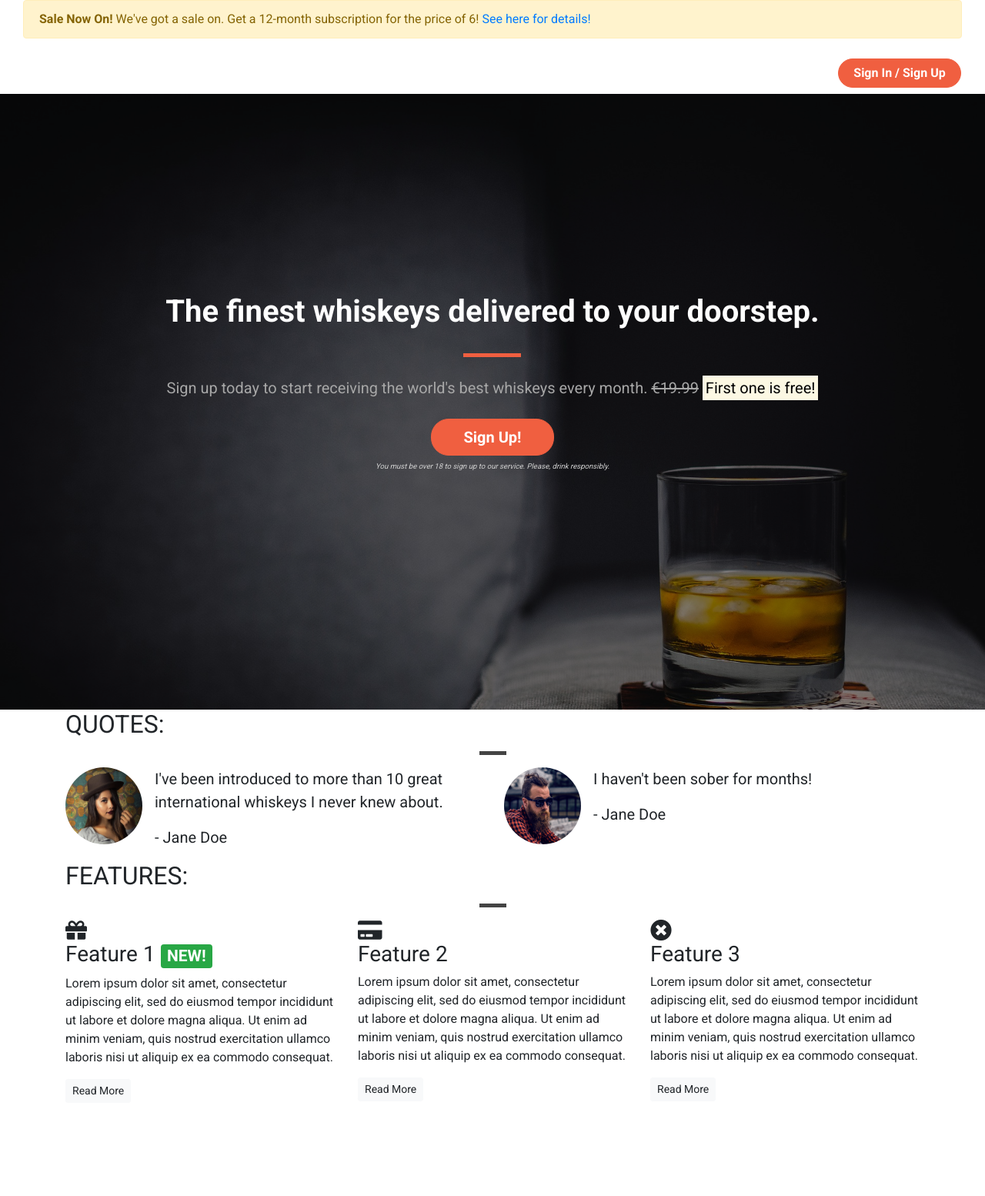
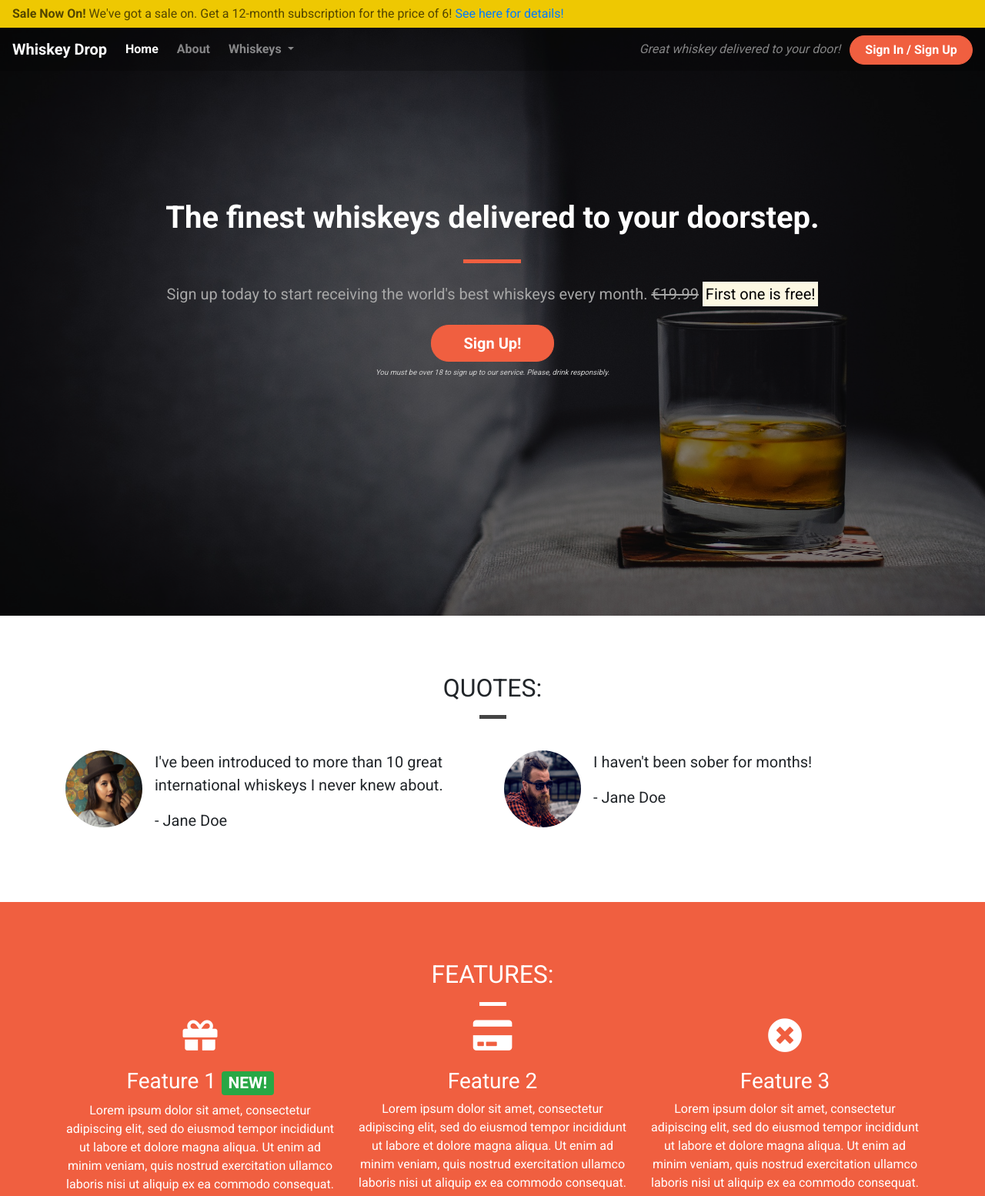
Before and after one commit to mahidaCodeTrained/bootstraptesting, a website: page index.html in a window 1280 px wide. Shown: the top 1554 px of the page at 77% size. Before the commit the page ends 1449 px from the top, so only its background shows below. Drawn offline with nearby package versions, Linux system fonts and the light colour scheme.

Commit message:
add more css

```diff
--- a/assets/css/style.css
+++ b/assets/css/style.css
@@ -4,14 +4,19 @@ body {
 
 /* Containers */
 
-.alert-container {
+.container-wrapper {}
 
+.container-wrapper--red {
+    background-color: #f05f40;
+    color: white;
 }
+
+.alert-container {}
 
 .callout-container {
     height: 100vh;
 
-    background: url('/assets/images/whiskey-background.jpg') no-repeat center center fixed;
+    background: url('/assets/images/whiskey-background.jpg') no-repeat bottom right fixed;
     -webkit-background-size: cover;
     -moz-background-size: cover;
     -o-background-size: cover;
@@ -33,30 +38,41 @@ body {
     background-color: rgba(0, 0, 0, 0.5);
 }
 
-.quotes-container {
-
+.content-container {
+    padding-top: 75px;
+    padding-bottom: 75px;
 }
 
-.features-container {
+/* Navbar */
 
+.navalert-container {
+    position: absolute;
+    top: 0;
+    left: 0;
+    z-index: 1;
+    padding-left: 0;
+    padding-right: 0;
 }
 
-/* Block dividers */
-
-.block-divider {
-    width: 75px;
-    height: 5px;
+.navbar {
+    margin-bottom: 0;
+    width: 100%;
+    background-color: rgba(0, 0, 0, .25);
     border: 0;
-    background-color: #444;
 }
 
-.block-divider--orange {
-    background-color: #f05f40;
+.navbar .navbar-toggler {
+    border: 0;
 }
 
-.block-divider--short {
-    width: 35px;
+.navbar .navbar-brand {
+    font-weight: bold;
 }
+
+.navbar .navbar-nav a {
+    font-weight: bold;
+}
+
 
 /* Jumbotron */
 
@@ -82,6 +98,27 @@ body {
     color: #d0d0d0;
 }
 
+/* Block dividers */
+
+.block-divider {
+    width: 75px;
+    height: 5px;
+    border: 0;
+    background-color: #444;
+}
+
+.block-divider--orange {
+    background-color: #f05f40;
+}
+
+.block-divider--white {
+    background-color: white;
+}
+
+.block-divider--short {
+    width: 35px;
+}
+
 /* Buttons */
 
 .btn--cta {
@@ -104,3 +141,61 @@ body {
     border-color: #df4929;
     color: white;
 }
+
+/* Alert */
+
+.alert-container .col-12 {
+    padding-left: 0;
+    padding-right: 0;
+}
+
+.site-wide-alert {
+    color: #544600;
+    background-color: #eec802;
+    border-color: #eec802;
+    padding: 5px 15px;
+    margin-bottom: 0;
+    border: 1px solid transparent;
+    border-radius: 0;
+}
+
+/* Page Headers */
+
+.page-header {
+    margin-bottom: 0;
+    border-bottom: 0;
+    text-align: center;
+}
+
+.page-header h2 {
+    margin-top: 0;
+}
+
+/* Quotes */
+
+.quotes .page-header {
+    margin-bottom: 25px;
+}
+
+/* Features */
+
+.feature {
+    text-align: center;
+    margin-bottom: 40px;
+}
+
+.feature i {
+    margin-bottom: 20px;
+    font-size: 45px;
+    line-height: 45px;
+}
+
+.feature .btn {
+    background-color: white;
+    border-color: white;
+    border-radius: 15px;
+    min-width: 100px;
+    font-weight: bold;
+    margin-top: 10px;
+    color: #f05f40;
+}
```
